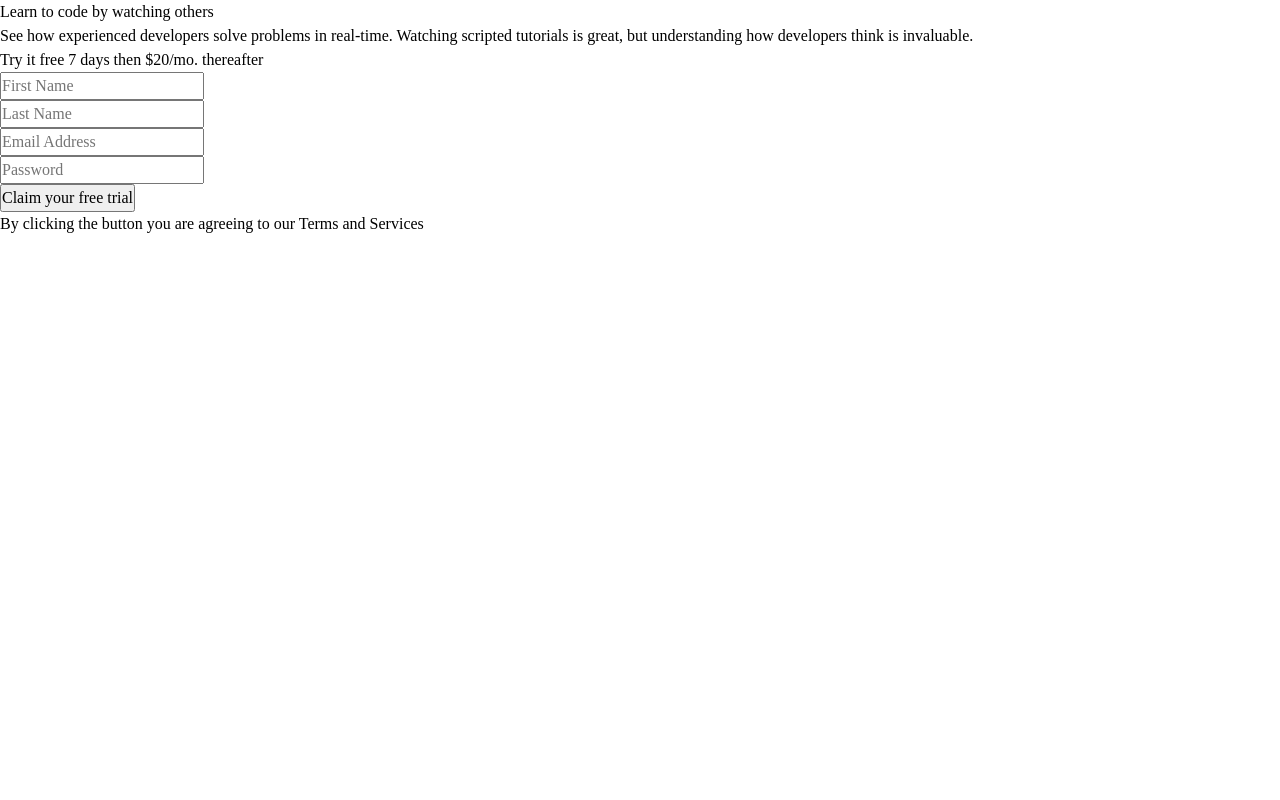
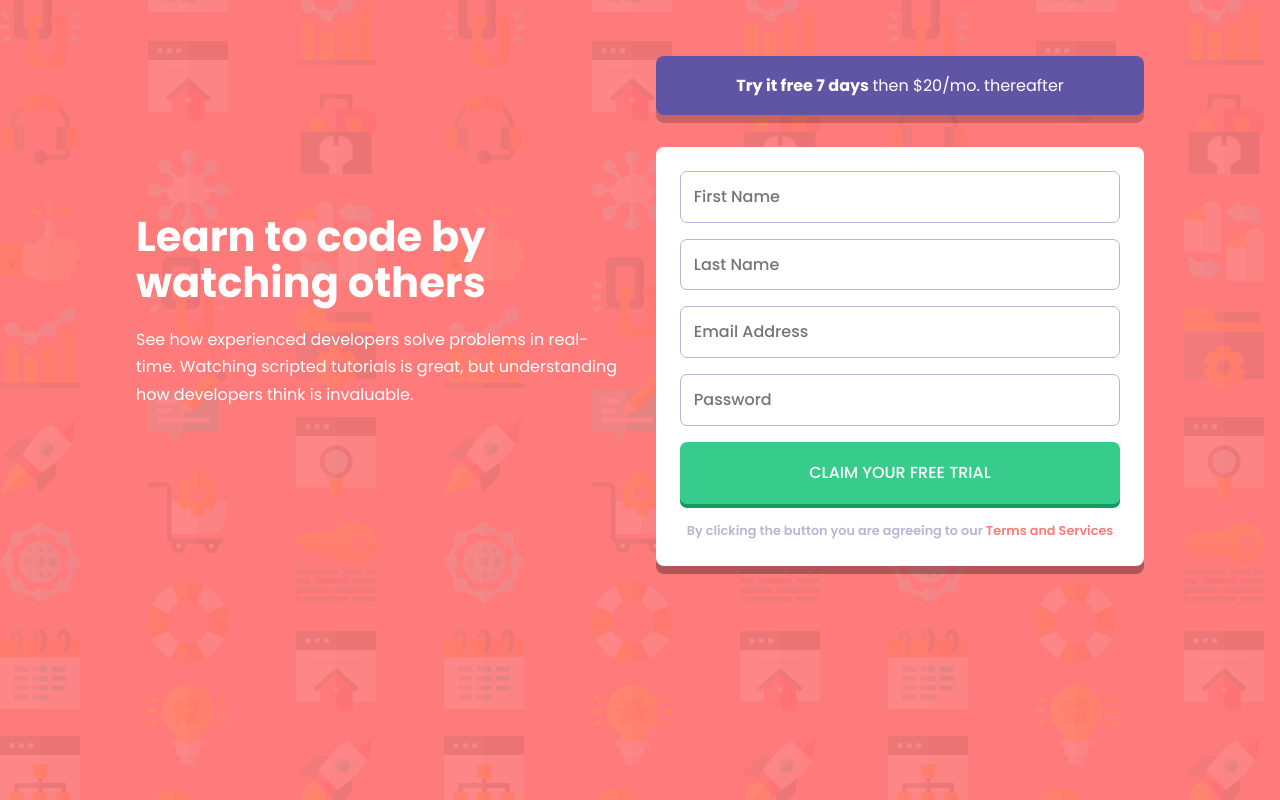
Before and after one commit to Lewis-mbui/fem-sign-up-form, a plain HTML site: page index.html in a window 1280 px wide. Drawn offline with Linux system fonts and the light colour scheme.

Commit message:
style the page

```diff
--- a/css/style.css
+++ b/css/style.css
@@ -35,7 +35,9 @@
 :root {
   --clr-primary-400: hsl(0, 100%, 74%) ;
 
-  --clr--secondary: hsl(154, 59%, 51%);
+  --clr--secondary-200: hsl(154, 62%, 58%);
+  --clr--secondary-400: hsl(154, 59%, 51%);
+  --clr--secondary-600: hsl(154, 78%, 34%);
 
   --clr--accent: hsl(248, 32%, 49%);
 
@@ -112,3 +114,146 @@ svg {
     scroll-behavior: auto !important;
   }
 }
+
+/* TYPOGRAPHY */
+body {
+  font-family: 'Poppins', sans-serif;
+  font-size: 1rem;
+}
+
+main {
+  min-height: 100vh;
+  background-color: var(--clr-primary-400);
+  padding-block: 5vh;
+  background-image: url(/assets/images/bg-intro-mobile.png);
+}
+
+.wrapper {
+  padding: 1rem;
+  display: grid;
+  row-gap: 3rem;
+  max-width: 1040px;
+  margin-inline: auto;
+}
+
+h1 {
+  font-size: 1.7rem;
+  font-weight: 700;
+  line-height: 1.4;
+  margin-bottom: 1.3rem;
+}
+
+p {
+  line-height: 1.7;
+}
+
+/* INTRO */
+.intro {
+  text-align: center;
+  color: var(--clr-neutral-100);
+}
+
+@media (width >= 800px) {
+  main {
+    background-image: url(/assets/images/bg-intro-desktop.png);
+  }
+
+  h1 {
+    font-size: 2.6rem;
+    line-height: 1.1;
+  }
+
+  .wrapper {
+    grid-template-columns: repeat(2, 1fr);
+    align-items: center;
+    column-gap: 2rem;
+  }
+
+  .intro {
+    text-align: left;
+  }
+}
+
+/* REGISTRATION */
+.badge {
+  background-color: var(--clr--accent);
+  color: var(--clr-neutral-100);
+  padding: 1rem 5rem;
+  text-align: center;
+  border-radius: .5rem;
+  margin-bottom: 2rem;
+  box-shadow: 0 8px 0 0 rgba(0, 0, 0, .2);
+}
+
+.card {
+  background-color: var(--clr-neutral-100);
+  padding: 1.5rem;
+  border-radius: .5rem;
+  box-shadow: 0 8px 0 0 rgba(0, 0, 0, .3);
+}
+
+.badge,
+.card {
+  max-width: 560px;
+  margin-inline: auto;
+}
+
+.form {
+  display: grid;
+  gap: 1rem;
+}
+
+.form input {
+  padding: .8rem;
+  width: 100%;
+  border-radius: 7px;
+  outline: 0;
+  border: 1px solid var(--clr-neutral-200);
+  color: var(--clr-neutral-400);
+  font-weight: 600;
+}
+
+.form input:focus {
+  border: 1px solid var(--clr-neutral-400);
+}
+
+.form input::placeholder {
+  font-weight: 500;
+}
+
+.btn {
+  border: 0;
+  padding-block: 1.2rem;
+  border-radius: 7px;
+  font-weight: 500;
+  text-transform: uppercase;
+  color: white;
+  background-color: var(--clr--secondary-400);
+  box-shadow: 0 4px 0 0 var(--clr--secondary-600);
+  cursor: pointer;
+  transition: background-color .2s;
+}
+
+.btn:hover {
+  background-color: var(--clr--secondary-200);
+}
+
+.btn:active {
+  margin-top: 4px;
+  box-shadow: none;
+}
+
+.card__footer p {
+  margin-top: 1rem;
+  text-align: center;
+  font-size: .8rem;
+  color: var(--clr-neutral-200);
+  font-weight: 600;
+}
+
+
+/* UTILITY CLASSES */
+.fw-500 {font-weight: 500;}
+.fw-600 {font-weight: 600;}
+.fw-700 {font-weight: 700;}
+.color-primary {color: var(--clr-primary-400);}
--- a/index.html
+++ b/index.html
@@ -8,17 +8,22 @@
   </head>
   <body>
     <main>
+      <div class="wrapper">
         <div class="intro">
           <h1>Learn to code by watching others</h1>
           <p>
             See how experienced developers solve problems in real-time. Watching
-          scripted tutorials is great, but understanding how developers think is
-          invaluable.
+            scripted tutorials is great, but understanding how developers think
+            is invaluable.
           </p>
         </div>
-
         <div class="registration">
-        <div class="badge">Try it free 7 days then $20/mo. thereafter</div>
+          <div class="badge">
+            <p>
+              <span class="fw-700">Try it free 7 days </span>then $20/mo.
+              thereafter
+            </p>
+          </div>
           <div class="card">
             <form class="form" action="/" novalidate>
               <div class="form-group">
@@ -30,7 +35,6 @@
                 />
                 <div class="error-message"></div>
               </div>
-
               <div class="form-group">
                 <input
                   type="text"
@@ -40,7 +44,6 @@
                 />
                 <div class="error-message"></div>
               </div>
-
               <div class="form-group">
                 <input
                   type="email"
@@ -50,7 +53,6 @@
                 />
                 <div class="error-message"></div>
               </div>
-
               <div class="form-group">
                 <input
                   type="password"
@@ -60,15 +62,15 @@
                 />
                 <div class="error-message"></div>
               </div>
-
-            <button type="submit">Claim your free trial</button>
+              <button class="btn" type="submit">Claim your free trial</button>
             </form>
-
-          <footer>
+            <footer class="card__footer">
               <p>
-              By clicking the button you are agreeing to our Terms and Services
+                By clicking the button you are agreeing to our
+                <span class="color-primary"> Terms and Services </span>
               </p>
             </footer>
+          </div>
         </div>
       </div>
     </main>
```
Lines whose indentation alone changed are shown as unchanged.
